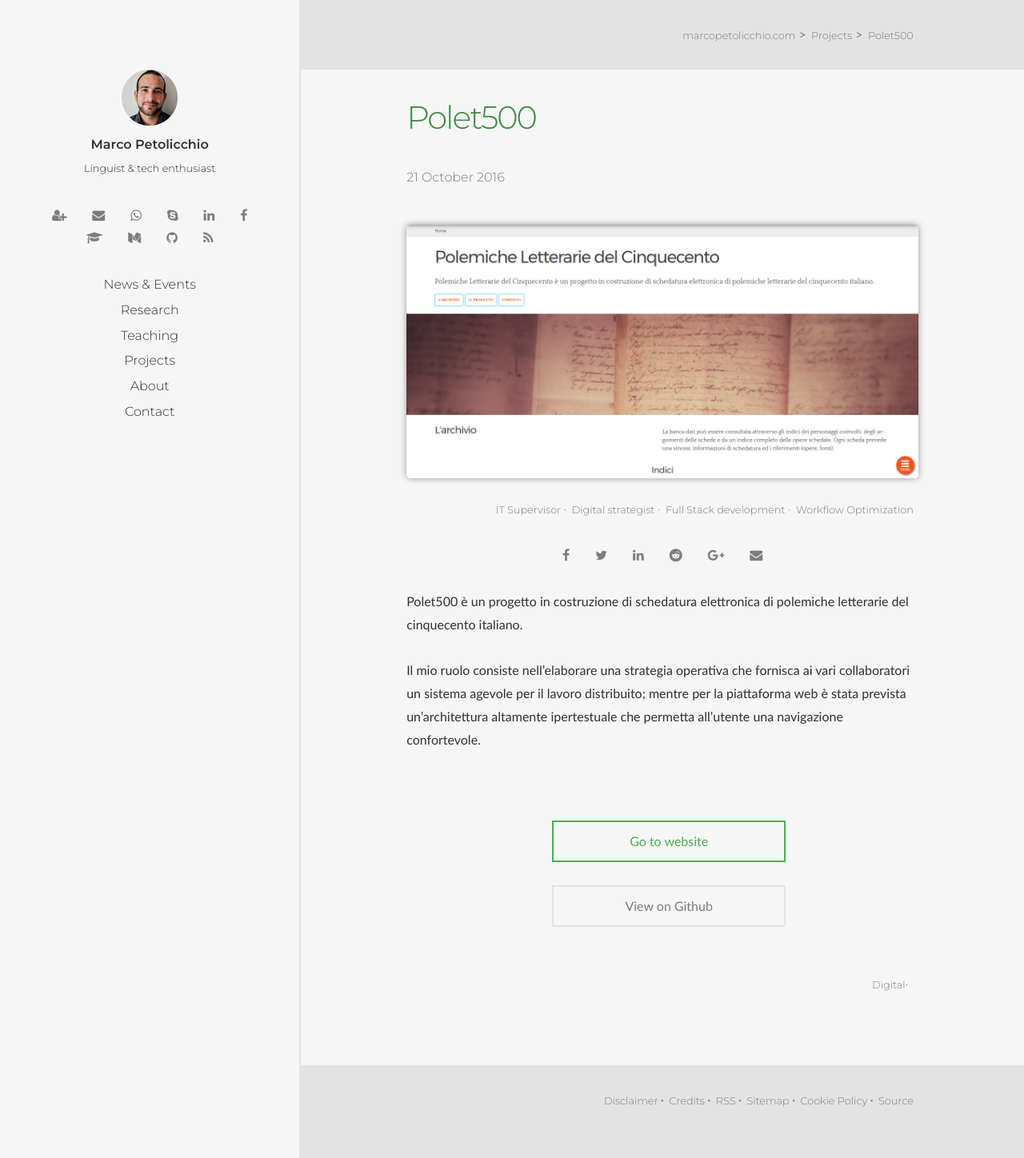
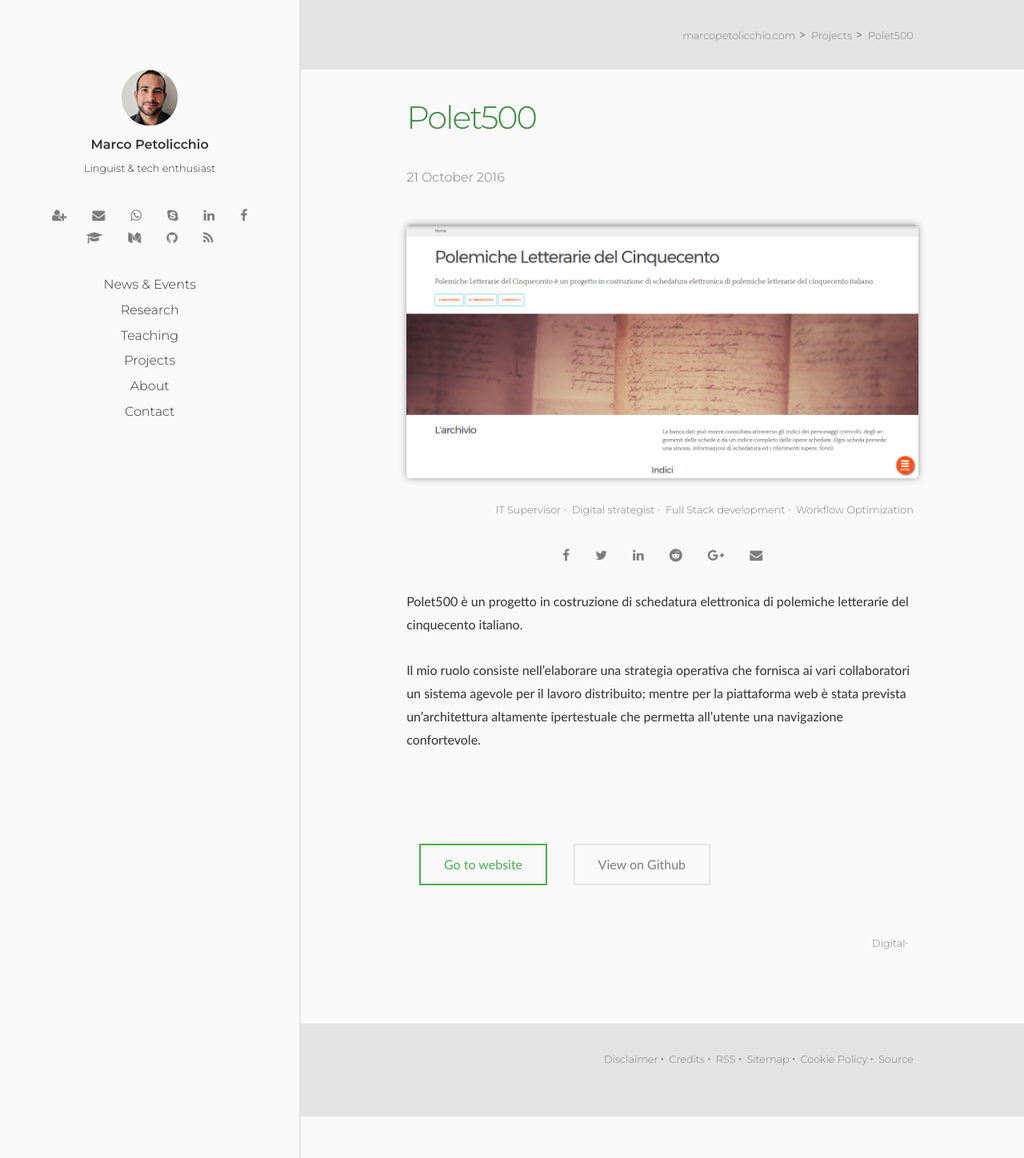
Before and after one commit to p-marco/p-marco.github.io, a Jekyll site: the page built from _projects/polet500.md, in a window 1280 px wide. Shown: the whole page at 80% size. Built offline with Jekyll 4.4.1, drawn with Linux system fonts in a browser that asks for light colours; comment, search, counter and statistics services are not loaded.

Commit message:
list-item

```diff
--- a/_includes/item-resources.html
+++ b/_includes/item-resources.html
@@ -6,35 +6,35 @@
 		{% for resource in page.resources %}
 
 			{% if resource.pdf %}
-				<li><a class="btn btn--block btn-primary" href="{{ resource.pdf }}"><span>Read the pdf</span></a></li>
+				<li class="btn btn--block btn-primary" ><a href="{{ resource.pdf }}"><span>Read the pdf</span></a></li>
 			{% endif %}
 
 			{% if resource.academia %}
-				<li><a class="btn btn--block btn-primary--outline" href="{{ resource.academia }}"><span>Read on Academia.edu</span></a></li>
+				<li class="btn btn--block btn-primary--outline" ><a href="{{ resource.academia }}"><span>Read on Academia.edu</span></a></li>
 			{% endif %}
 
 			{% if resource.github %}
-				<li><a class="btn btn--block btn-secundary--outline" href="{{ resource.github }}"><span>View on Github</span></a></li>
+				<li class="btn btn--block btn-secundary--outline" ><a href="{{ resource.github }}"><span>View on Github</span></a></li>
 			{% endif %}
 
 			{% if resource.original %}
-				<li><a class="btn btn--block btn-secundary" href="{{ resource.original }}"><span>View on original location</span></a></li>
+				<li class="btn btn--block btn-secundary"><a href="{{ resource.original }}"><span>View on original location</span></a></li>
 			{% endif %}
 
 			{% if resource.doi %}
-				<li><a class="btn btn--block btn-secundary--outline" href="http://doi.org/{{ resource.doi }}"><span>DOI {{ resource.doi }}</span></a></li>
+				<li class="btn btn--block btn-secundary--outline" ><a href="http://doi.org/{{ resource.doi }}"><span>DOI {{ resource.doi }}</span></a></li>
 			{% endif %}
 
 			{% if resource.journal %}
-				<li><a class="btn btn--block btn-secundary--outline" href="{{ resource.journal }}"><span>Read on journal</span></a></li>
+				<li class="btn btn--block btn-secundary--outline" ><a href="{{ resource.journal }}"><span>Read on journal</span></a></li>
 			{% endif %}
 
 			{% if resource.url %}
-				<li><a class="btn btn--block btn-primary--outline" href="{{ resource.url }}"><span>Go to website</span></a></li>
+				<li class="btn btn--block btn-primary--outline" ><a href="{{ resource.url }}"><span>Go to website</span></a></li>
 			{% endif %}
 
 			{% if resource.other %}
-				<li><a class="btn btn--block btn-primary--outline" href="{{ resource.url }}"><span>{{ resource.label }}</span></a></li>
+				<li class="btn btn--block btn-primary--outline" ><a href="{{ resource.url }}"><span>{{ resource.label }}</span></a></li>
 			{% endif %}
 		{% endfor %}
 
--- a/assets/css/styles.scss
+++ b/assets/css/styles.scss
@@ -53,7 +53,7 @@
 
 	/* COLORS */
 
-		$color-white: #f6f6f6;
+		$color-white: #f9f9f9;
 
 		$color-brand: #4caf50 ; /* #1e5e2f */
 		$color-brand--dark: darken($color-brand, 10%) ;
@@ -170,6 +170,23 @@ p, li {
 .t-brandColor{
 	color: $color-brand--dark;
 }
+
+
+a{
+	text-decoration: none;
+	color: inherit;
+	&:hover{
+		text-decoration: underline;
+	}
+	&:active{
+		text-decoration: overline;
+	}
+	&:visited{
+		text-decoration: line-through;
+	}
+}
+
+
 
 /* GRID */
 
@@ -411,10 +428,13 @@ p, li {
 }
 
 .btn--block{
-	width:100%	;
-	display: block;
+	width:auto	;
+	display: inline-block;
 	max-width:18rem;
-	margin:0 auto;
+	margin:1.8rem;
+	margin-left:0;
+	padding-left:1.8rem;
+	padding-right:1.8rem;
 }
 .btn{
 	transition: all .5s;
@@ -456,7 +476,6 @@ p, li {
 	color: $color-base;
 	&:hover{
 		background: $color-base--light;
-		color: $color-white;
 	}
 }
 small {
@@ -467,20 +486,6 @@ small {
 	width: 400px;
 	height: 300px ;
 }
-a{
-	text-decoration: none;
-	color: inherit;
-	&:hover{
-		text-decoration: underline;
-	}
-	&:active{
-		text-decoration: overline;
-	}
-	&:visited{
-		text-decoration: line-through;
-	}
-}
-
 
 
 .grid-item{
```
